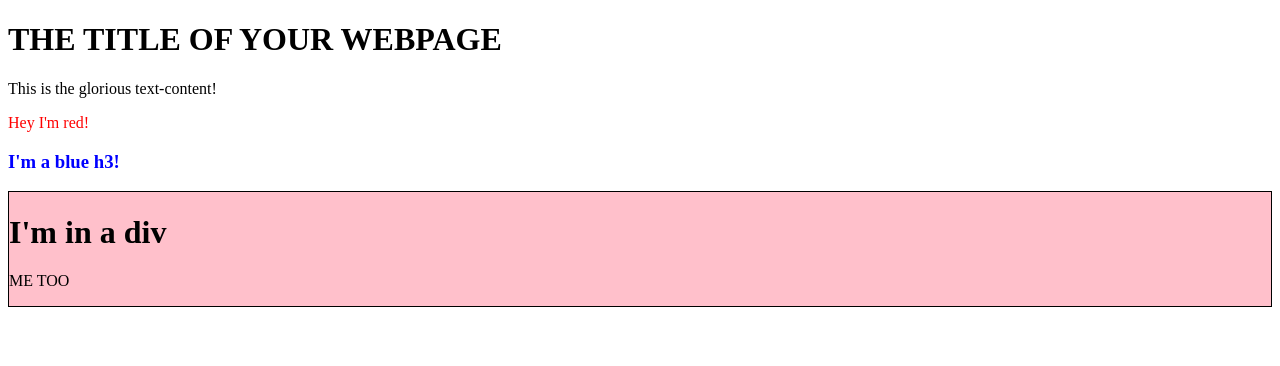
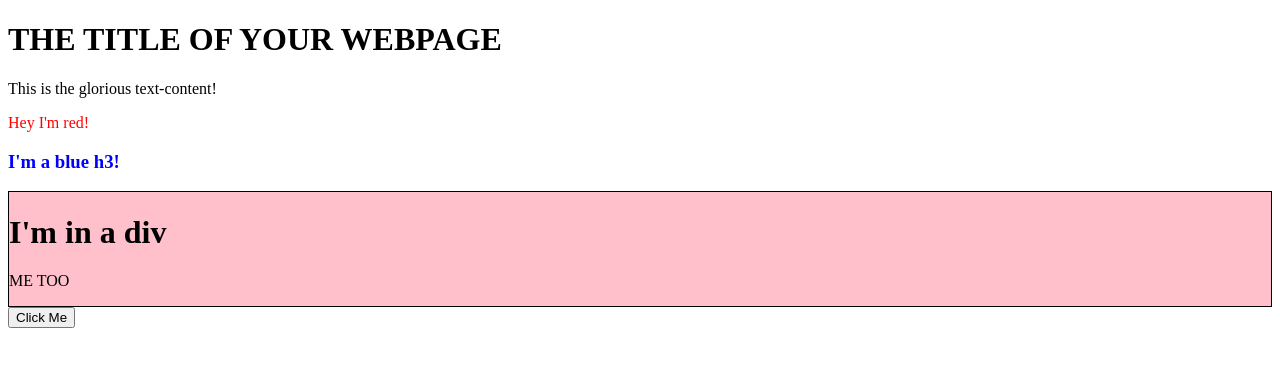
Before and after one commit to jamesbowd/odin-dom-manipulation, a plain HTML site: page index.html in a window 1280 px wide. Drawn offline with Linux system fonts and the light colour scheme.

Commit message:
initial setup

```diff
--- a/app.js
+++ b/app.js
@@ -28,3 +28,13 @@ div.appendChild(divParagraph);
 div.setAttribute("style", "border: solid black 1px; background: pink");
 
 container.appendChild(div);
+
+const btn = document.querySelector("#btn");
+
+btn.addEventListener("click", function (e) {
+  console.log(e);
+});
+
+btn.addEventListener("click", function (e) {
+  e.target.style.background = "blue";
+});
--- a/index.html
+++ b/index.html
@@ -11,5 +11,6 @@
       THE TITLE OF YOUR WEBPAGE
     </h1>
     <div id="container"></div>
+    <button id="btn">Click Me</button>
   </body>
 </html>
```
